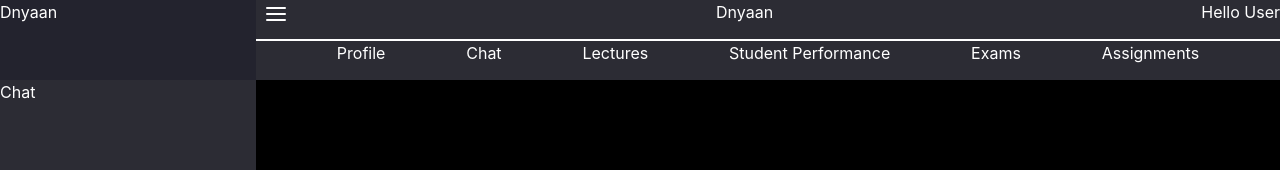
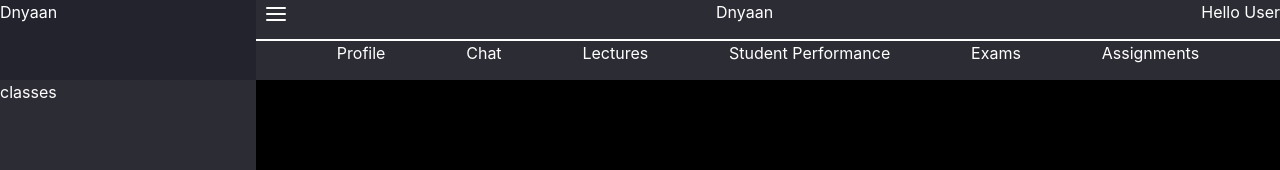
Before and after one commit to prasadthx/LMS_FrontEnd_React, a React (Create React App) app: page /action/chat in a window 1280 px wide. Shown: the top 170 px of the page. Built offline with nearby package versions, Linux system fonts and the light colour scheme.

Commit message:
Dynamic sidebar options added

```diff
--- a/src/Views/Instructor/InstructorStructure/Sidebar/SidebarContent.tsx
+++ b/src/Views/Instructor/InstructorStructure/Sidebar/SidebarContent.tsx
@@ -3,24 +3,28 @@
 import {BrowserRouter, Route, Link} from "react-router-dom";
 import {SidebarOption} from "./SidebarOption";
 
-export class SidebarContent extends React.Component{
+export class SidebarContent extends React.Component<any,any>{
     render() {
         return (
-
             <div className='SidebarContent'>
                 <Route path='/action/profile'>
-                    Action
+                    <SidebarOption content='profile'/>
                 </Route>
                 <Route path='/action/chat'>
-                    Chat
+                    <SidebarOption content='chat'/>
                 </Route>
-                <Route path='/action/lectures' component={SidebarOption}/>
+                <Route path='/action/lectures'>
+                    <SidebarOption content='lectures'/>
+                </Route>
                 <Route path='/action/performance'>
-                    <Link to='/action/performance/class'><div> Chat </div></Link>
-                    <Link to='/action/performance/class'><div> Chat </div></Link>
+                    <SidebarOption content='performance'/>
                 </Route>
-                <Route exact path='/action/assignments'>Assignments</Route>
-                <Route exact path='/action/exams'/>
+                <Route path='/action/assignments'>
+                    <SidebarOption content='assignments'/>
+                </Route>
+                <Route path='/action/exams'>
+                    <SidebarOption content='exams'/>
+                </Route>
             </div>
 
         );
--- a/src/Views/Instructor/InstructorStructure/Sidebar/SidebarOption.tsx
+++ b/src/Views/Instructor/InstructorStructure/Sidebar/SidebarOption.tsx
@@ -1,11 +1,69 @@
 import React from "react";
 //import './SidebarOption.css'
 
-export class SidebarOption extends React.Component{
+export class SidebarOption extends React.Component<{content: string},any>{
+    constructor(props:any){
+        super(props);
+    };
+
+    optionRenderer = (menu: { performance: string[]; exams: string[]; assignments: string[]; chat: string[]; profile: string[]; lectures: string[] }) => {
+        switch(this.props.content){
+            case 'profile':
+                return menu.profile;
+            case 'assignments':
+                return menu.assignments;
+            case 'performance':
+                return menu.performance;
+            case 'lectures':
+                return menu.lectures;
+            case 'exams':
+                return menu.exams;
+            case 'chat':
+                return menu.chat;
+        }
+    }
+
     render() {
+        const menus = {
+            'profile' :
+                [
+                    'Classes',
+                    'Profile',
+                    'Feedback'
+                ]
+            ,
+            'performance':
+                [
+                    'Attendance',
+                    'Test Results',
+                ]
+            ,
+            'lectures':
+                [
+                    'subjects'
+                ]
+            ,
+            'exams':
+                [
+                    'Create Test',
+                    'Evaluate Test'
+                ]
+            ,
+            'assignments':
+                [
+                    'Create Assignment',
+                    'Evaluate Assignment'
+                ]
+            ,
+            'chat':
+                [
+                    'classes'
+                ]
+        }
+
         return (
             <div>
-                Prasad
+                {this.optionRenderer(menus)}
             </div>
         );
     }
```
Also changed, not shown: src/Views/Instructor/InstructorStructure/Sidebar/SidebarOption.css (added).
